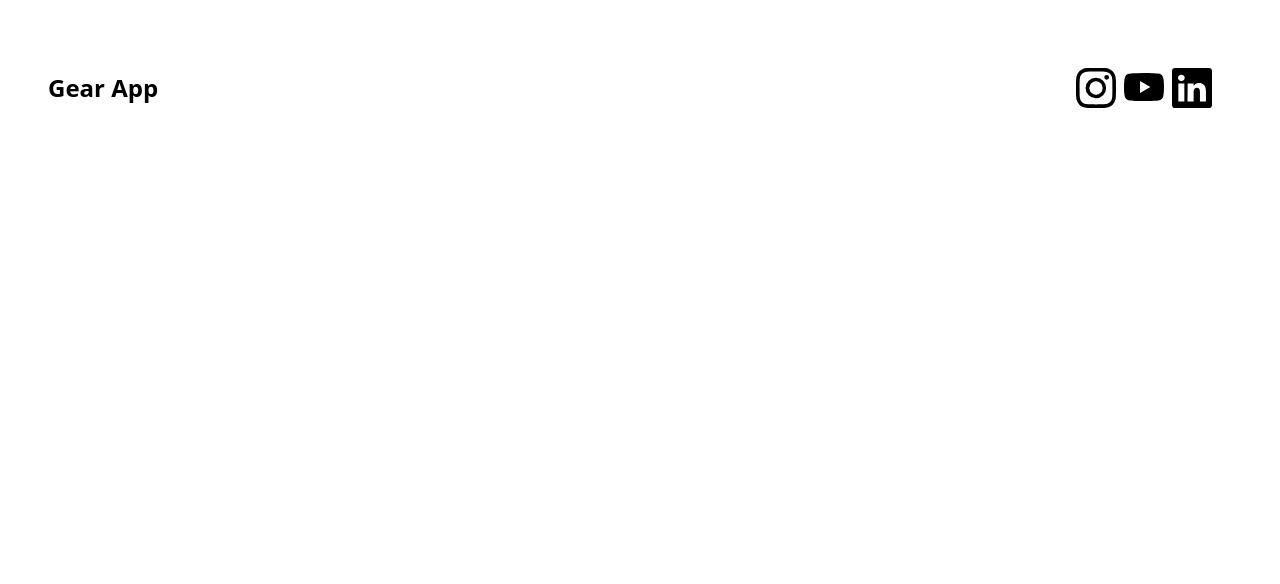
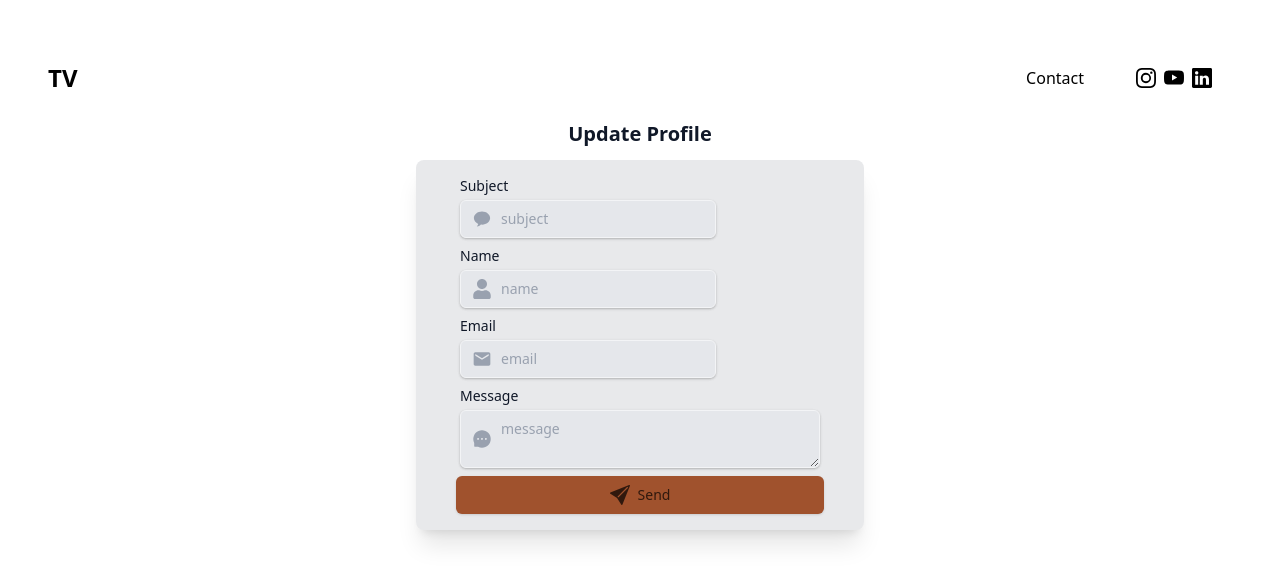
Before and after one commit to travisVela/dotcom, a React (Vite) app: page /contact in a window 1280 px wide. Before the commit this address had no page. Shown: the top 584 px of the page. Built offline with nearby package versions, Linux system fonts and the light colour scheme.

Commit message:
update navbar. add contact page and email logic

```diff
--- a/package.json
+++ b/package.json
@@ -10,7 +10,9 @@
     "preview": "vite preview"
   },
   "dependencies": {
+    "@emailjs/browser": "^4.4.1",
     "@tailwindcss/vite": "^4.1.11",
+    "framer-motion": "^12.23.12",
     "react": "^19.1.0",
     "react-dom": "^19.1.0",
     "react-icons": "^5.5.0",
--- a/src/App.jsx
+++ b/src/App.jsx
@@ -4,6 +4,7 @@ import "./App.css";
 
 import Navbar from "./components/Navbar";
 import Home from "./pages/Home";
+import ContactPage from "./pages/ContactPage";
 
 const App = () => {
   return (
@@ -11,6 +12,7 @@ const App = () => {
       <Navbar />
       <Routes>
         <Route path={"/"} element={<Home />} />
+        <Route path={"/contact"} element={<ContactPage />} />
       </Routes>
     </div>
   );
--- a/src/components/Navbar.jsx
+++ b/src/components/Navbar.jsx
@@ -7,8 +7,8 @@ const Navbar = () => {
     <nav className="bg-white sticky top-0 w-full">
       <div className="max-w-screen-xl flex flex-wrap items-center justify-between mx-auto p-4">
         <a href="/" className="flex items-center space-x-3 rtl:space-x-reverse">
-          <span className="self-center text-2xl font-semibold whitespace-nowrap dark:text-white">
-            Gear App
+          <span className="self-center text-2xl font-semibold whitespace-nowrap ">
+            TV
           </span>
         </a>
 
@@ -43,6 +43,9 @@ const Navbar = () => {
             // ref={mobileMenuRef}
             className="font-medium flex flex-row justify-center items-center p-4 md:p-0 m-4 "
           >
+            <li>
+              <Link to={"/contact"}>Contact</Link>
+            </li>
             {/* <li>
               {theme === "dark" ? (
                 <Sun
@@ -58,12 +61,13 @@ const Navbar = () => {
                 />
               )}
             </li> */}
+            <div className={"flex flex-row ml-4 md:ml-12"}>
               <li className="m-1">
                 <Link
                   target="_blank"
                   to={"https://www.instagram.com/traviticus/"}
                 >
-                <BsInstagram className={"h-10 w-full bg-white"}></BsInstagram>
+                  <BsInstagram className={"h-5 w-full bg-white"}></BsInstagram>
                 </Link>
               </li>
               <li className="m-1">
@@ -71,7 +75,7 @@ const Navbar = () => {
                   target="_blank"
                   to={"https://www.youtube.com/@travisvela/shorts"}
                 >
-                <BsYoutube className={"h-10 w-full bg-white"}></BsYoutube>
+                  <BsYoutube className={"h-5 w-full bg-white"}></BsYoutube>
                 </Link>
               </li>
               <li className="m-1">
@@ -79,9 +83,10 @@ const Navbar = () => {
                   target="_blank"
                   to={"https://www.linkedin.com/in/travisvela/"}
                 >
-                <BsLinkedin className={"h-10 w-full bg-white"}></BsLinkedin>
+                  <BsLinkedin className={"h-5 w-full bg-white"}></BsLinkedin>
                 </Link>
               </li>
+            </div>
           </ul>
         </div>
       </div>
--- /dev/null
+++ b/src/pages/ContactPage.jsx
@@ -0,0 +1,199 @@
+import React, { useRef, useState } from "react";
+import { motion } from "framer-motion";
+import { BsSendFill } from "react-icons/bs";
+import { MdEmail } from "react-icons/md";
+import { AiFillMessage } from "react-icons/ai";
+import { FaUser } from "react-icons/fa";
+import { IoIosText } from "react-icons/io";
+
+import emailjs from "@emailjs/browser";
+
+const ContactPage = () => {
+  const [formState, setFormState] = useState({});
+  const form = useRef();
+
+  const handleChange = async (e) => {
+    const { id, value } = e.target;
+    setFormState((prevState) => ({ ...prevState, [id]: value }));
+  };
+
+  const handleSubmit = (e) => {
+    e.preventDefault();
+
+    emailjs
+      .sendForm(
+        import.meta.env.VITE_SERVICE_ID,
+        import.meta.env.VITE_TEMPLATE_ID,
+        form.current,
+        {
+          publicKey: import.meta.env.VITE_PUBLIC_KEY,
+        }
+      )
+      .then(
+        () => {
+          console.log("success");
+        },
+        (error) => {
+          console.log("FAILED...", error);
+        }
+      );
+    setFormState({});
+  };
+
+  return (
+    <div className="flex flex-col justify-center py-8 pt-0 sm:px-6 lg:px-8">
+      <motion.div
+        className="sm:mx-auto sm:w-full sm:max-w-md"
+        initial={{ opacity: 0, y: -20 }}
+        animate={{ opacity: 1, y: 0 }}
+        transition={{ duration: 0.8 }}
+      >
+        <h2 className="text-center text-xl font-bold leading-none text-gray-900 dark:text-white">
+          Update Profile
+        </h2>
+      </motion.div>
+
+      <motion.div
+        className="mt-4 sm:mx-auto sm:w-full sm:max-w-md"
+        initial={{ opacity: 0, y: 20 }}
+        animate={{ opacity: 1, y: 0 }}
+        transition={{ duration: 0.8, delay: 0.2 }}
+      >
+        <div className="rounded-lg  p-8 bg-gray-800/10 shadow-xl  sm:py-4 px-4 m-2 sm:m-0 sm:rounded-lg sm:px-10 ">
+          <form ref={form} onSubmit={handleSubmit} className="space-y-2">
+            <div className={"flex flex-col justify-center items-start mx-1"}>
+              <label
+                htmlFor="name"
+                className="block text-sm font-medium text-gray-900 truncate"
+              >
+                Subject
+              </label>
+              <div className="mt-1 relative rounded-md shadow-sm">
+                <div className="absolute inset-y-0 left-0 pl-3 flex items-center pointer-events-none">
+                  <IoIosText
+                    className="h-5 w-5 text-gray-400"
+                    aria-hidden="true"
+                  />
+                </div>
+                <input
+                  id={"subject"}
+                  name={"title"}
+                  type="text"
+                  value={formState.subject || ""}
+                  onChange={handleChange}
+                  className="block w-full px-3 py-2 pl-10 border bg-gray-200 border-gray-100
+									rounded-md shadow-sm placeholder-gray-400 focus:outline-none focus:ring-zinc-500 focus:border-zinc-500 sm:text-sm"
+                  placeholder="subject"
+                />
+              </div>
+            </div>
+            <div className={"flex flex-col justify-center items-start mx-1"}>
+              <label
+                htmlFor="name"
+                className="block text-sm font-medium text-gray-900 truncate"
+              >
+                Name
+              </label>
+              <div className="mt-1 relative rounded-md shadow-sm">
+                <div className="absolute inset-y-0 left-0 pl-3 flex items-center pointer-events-none">
+                  <FaUser
+                    className="h-5 w-5 text-gray-400"
+                    aria-hidden="true"
+                  />
+                </div>
+                <input
+                  id={"name"}
+                  name={"name"}
+                  type="text"
+                  value={formState.name || ""}
+                  onChange={handleChange}
+                  className="block w-full px-3 py-2 pl-10 border bg-gray-200 border-gray-100
+									rounded-md shadow-sm placeholder-gray-400 focus:outline-none focus:ring-zinc-500 focus:border-zinc-500 sm:text-sm"
+                  placeholder="name"
+                />
+              </div>
+            </div>
+            <div className={"flex flex-col justify-center items-start mx-1"}>
+              <label
+                htmlFor="email"
+                className="block text-sm font-medium text-gray-900 truncate"
+              >
+                Email
+              </label>
+              <div className="mt-1 relative rounded-md shadow-sm">
+                <div className="absolute inset-y-0 left-0 pl-3 flex items-center pointer-events-none">
+                  <MdEmail
+                    className="h-5 w-5 text-gray-400"
+                    aria-hidden="true"
+                  />
+                </div>
+                <input
+                  id={"email"}
+                  name={"email"}
+                  type="email"
+                  value={formState.email || ""}
+                  onChange={handleChange}
+                  className="block w-full px-3 py-2 pl-10 border bg-gray-200 border-gray-100
+									rounded-md shadow-sm placeholder-gray-400 focus:outline-none focus:ring-zinc-500 focus:border-zinc-500 sm:text-sm"
+                  placeholder="email"
+                />
+              </div>
+            </div>
+
+            <div className={"flex flex-col justify-center items-start mx-1"}>
+              <label
+                htmlFor="message"
+                className="block text-sm font-medium text-gray-900 truncate"
+              >
+                Message
+              </label>
+              <div className="mt-1 relative rounded-md shadow-sm">
+                <div className="absolute inset-y-0 left-0 pl-3 flex items-center pointer-events-none">
+                  <AiFillMessage
+                    className="h-5 w-5 text-gray-400"
+                    aria-hidden="true"
+                  />
+                </div>
+                <textarea
+                  id="message"
+                  name={"message"}
+                  // type='description'
+                  value={formState.message || ""}
+                  onChange={handleChange}
+                  className="block w-full px-3 py-2 pl-10 border bg-gray-200 border-gray-100
+									rounded-md shadow-sm placeholder-gray-400 focus:outline-none focus:ring-zinc-500 focus:border-zinc-500 sm:text-sm"
+                  placeholder="message"
+                  row={5}
+                  cols={40}
+                />
+              </div>
+            </div>
+
+            <button
+              type="submit"
+              className="w-full flex justify-center py-2 px-4 border border-transparent
+							rounded-md shadow-sm text-sm font-medium dark:text-white text-black/70 focus:outline-none focus:ring-2 focus:ring-offset-2
+							   transition duration-150 ease-in-out disabled:opacity-50"
+              style={{ backgroundColor: "sienna" }}
+              // disabled={!isUsernameAvailable}
+            >
+              {/*{loading ? (*/}
+              {/*    <>*/}
+              {/*        <Loader className='mr-2 h-5 w-5 animate-spin' aria-hidden='true'/>*/}
+              {/*        Loading...*/}
+              {/*    </>*/}
+              {/*) : (*/}
+              {/*)}*/}
+              <>
+                <BsSendFill className="mr-2 h-5 w-5" aria-hidden="true" />
+                Send
+              </>
+            </button>
+          </form>
+        </div>
+      </motion.div>
+    </div>
+  );
+};
+
+export default ContactPage;
```
Also changed, not shown: 1 other file (tests, documents, lock files or other folders). Lines whose indentation alone changed are shown as unchanged.
